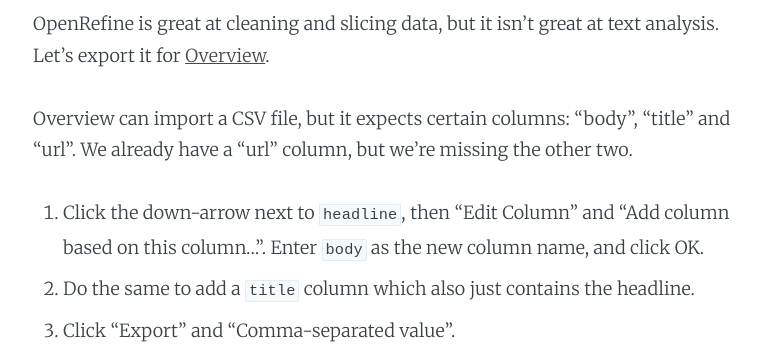
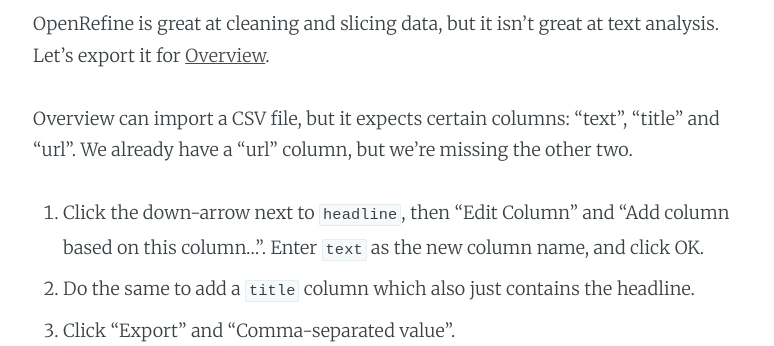
Before and after one commit to adamhooper/jourtechno, a Jekyll site: the page built from _posts/2014-12-11-hedging-in-headlines.md, in a window 1280 px wide and 900 px high, scrolled down 6485 px. Shown: the part 153-499 px from the top of the window, without its empty margins (252-1026 px from the left). Built offline with Jekyll 4.4.1, drawn with Linux system fonts in a browser that asks for light colours; Markdown is read by kramdown in place of the engine named in the settings.

Commit message:
:s/body/text/g

```diff
--- a/_posts/2014-12-11-hedging-in-headlines.md
+++ b/_posts/2014-12-11-hedging-in-headlines.md
@@ -133,9 +133,9 @@
 
 OpenRefine is great at cleaning and slicing data, but it isn't great at text analysis. Let's export it for [Overview](https://www.overviewproject.org).
 
-Overview can import a CSV file, but it expects certain columns: "body", "title" and "url". We already have a "url" column, but we're missing the other two.
+Overview can import a CSV file, but it expects certain columns: "text", "title" and "url". We already have a "url" column, but we're missing the other two.
 
-1. Click the down-arrow next to `headline`, then "Edit Column" and "Add column based on this column...". Enter `body` as the new column name, and click OK.
+1. Click the down-arrow next to `headline`, then "Edit Column" and "Add column based on this column...". Enter `text` as the new column name, and click OK.
 2. Do the same to add a `title` column which also just contains the headline.
 3. Click "Export" and "Comma-separated value".
 
```
